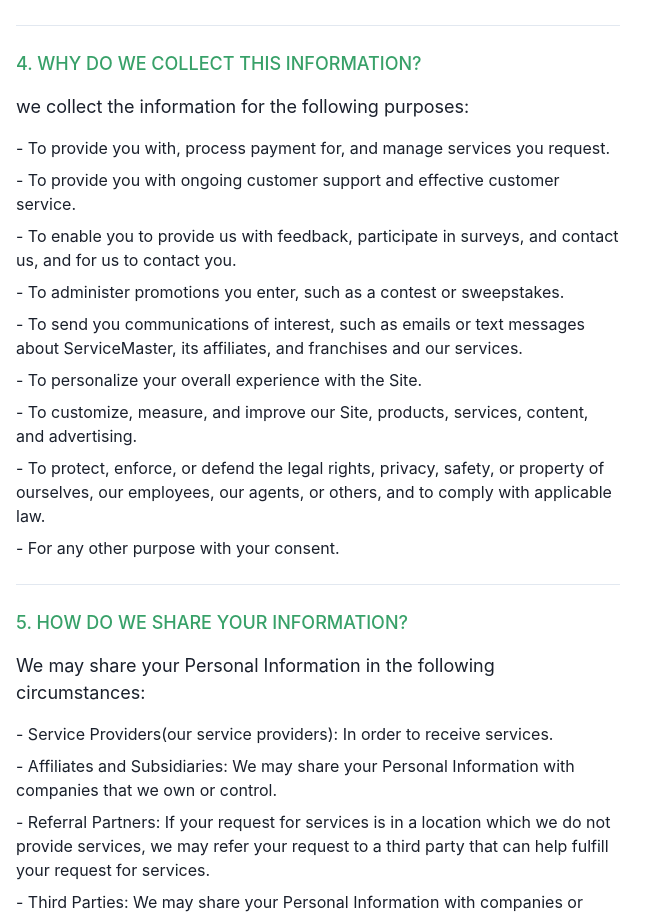
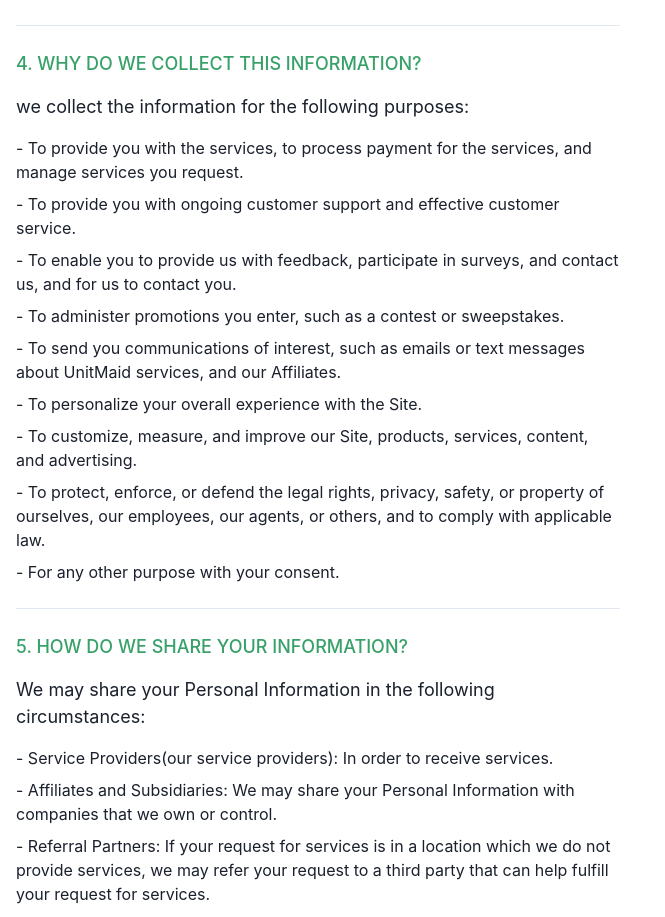
Before and after one commit to zahnix/unitmaid, a Next.js app: page /privacy in a window 1280 px wide. Shown: the part 1501-2418 px from the top of the page, without its empty margins (0-665 px from the left). Built offline with nearby package versions, Linux system fonts and the light colour scheme.

Commit message:
added privacy policy page

```diff
--- a/app/privacy/page.tsx
+++ b/app/privacy/page.tsx
@@ -129,11 +129,11 @@ export default function Privacy() {
               we collect the information for the following purposes:
               </Text>
               <List pt={'4'} spacing={2}>
-                  <ListItem>- To provide you with, process payment for, and manage services you request.</ListItem>
+                  <ListItem>- To provide you with the services, to process payment for the services, and manage services you request.</ListItem>
                   <ListItem>- To provide you with ongoing customer support and effective customer service.</ListItem>
                   <ListItem>- To enable you to provide us with feedback, participate in surveys, and contact us, and for us to contact you.</ListItem>{' '}
                   <ListItem>- To administer promotions you enter, such as a contest or sweepstakes.</ListItem>
-                  <ListItem>- To send you communications of interest, such as emails or text messages about ServiceMaster, its affiliates, and franchises and our services.</ListItem>
+                  <ListItem>- To send you communications of interest, such as emails or text messages about UnitMaid services, and our Affiliates.</ListItem>
                   <ListItem>- To personalize your overall experience with the Site.</ListItem>
                   <ListItem>- To customize, measure, and improve our Site, products, services, content, and advertising.</ListItem>
                   <ListItem>- To protect, enforce, or defend the legal rights, privacy, safety, or property of ourselves, our employees, our agents, or others, and to comply with applicable law.</ListItem>
```
